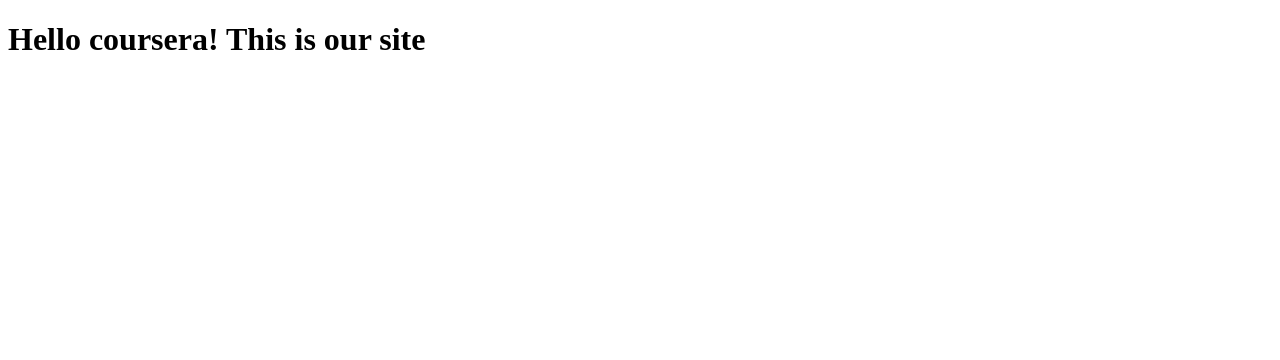
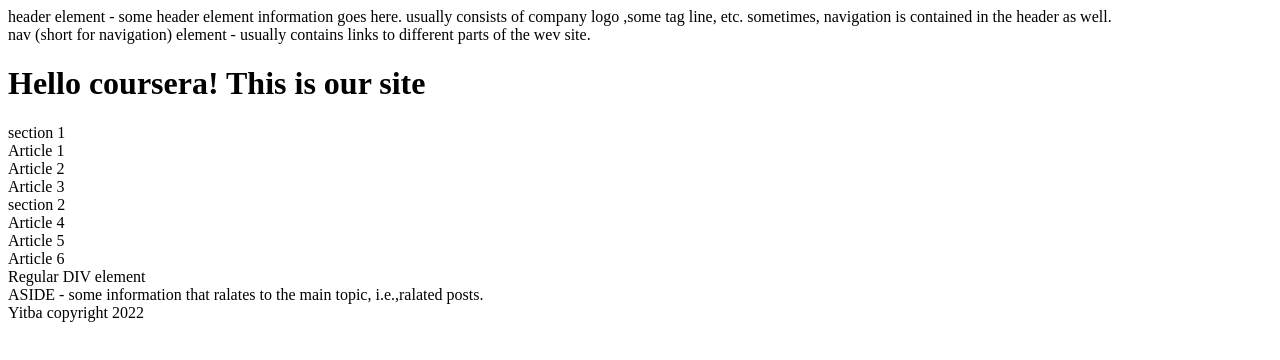
Before and after one commit to yit122119/coursera-test, a plain HTML site: page site/index.html in a window 1280 px wide. Drawn offline with Linux system fonts and the light colour scheme.

Commit message:
some addition to the page content

```diff
--- a/site/index.html
+++ b/site/index.html
@@ -7,7 +7,30 @@
     <title>Hello coursera</title>
 </head>
 <body>
+    <header>
+        header element - some header element information goes here. usually consists of company logo ,some tag line, etc. sometimes, navigation is contained in the header as well.
+        <nav>nav (short for navigation) element - usually contains links to different parts of the wev site.</nav>
+    </header>
     <h1>Hello coursera! This is our site</h1>
+    <section>
+        section 1
+        <article>Article 1</article>
+        <article>Article 2</article>
+        <article>Article 3</article>
+    </section>
+    <section>
+        section 2
+        <article>Article 4</article>
+        <article>Article 5</article>
+        <article>Article 6</article>
+        <div>Regular DIV element</div>
 
+    </section>
+    <aside>
+        ASIDE - some information that ralates to the main topic, i.e.,ralated posts.
+    </aside>
+    <footer>
+        Yitba copyright 2022
+    </footer>
 </body>
 </html>
```
